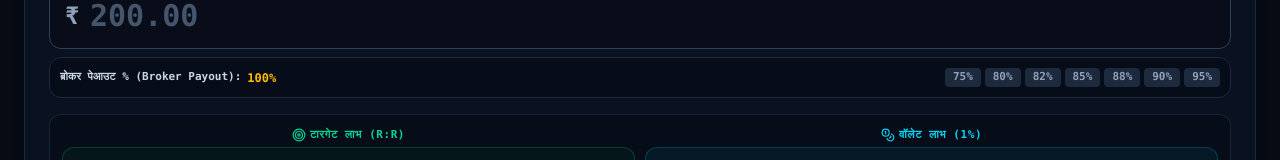
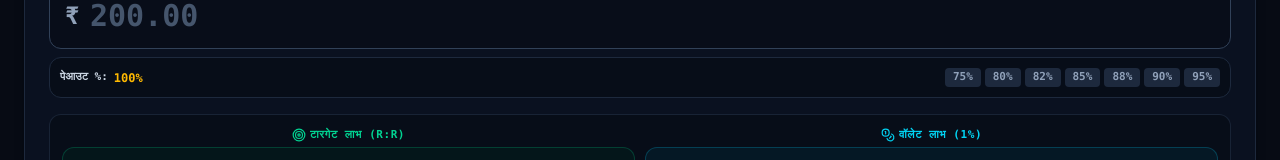
Before and after one commit to mubarak8003/Recovery, a React (Vite) app: page / in a window 1280 px wide. Shown: the part 291-451 px from the top of the page. Built offline with nearby package versions, Linux system fonts and the light colour scheme.

Commit message:
refactor: shorten UI labels for payout percentage
Simplify label text in FullDisplayTradingConsole for better UI alignment and readability.

```diff
--- a/src/components/FullDisplayTradingConsole.tsx
+++ b/src/components/FullDisplayTradingConsole.tsx
@@ -470,7 +470,7 @@ export const FullDisplayTradingConsole: React.FC = () => {
         >
           <div className="flex items-center gap-1.5">
             <span className={`text-[11px] font-bold ${isDark ? 'text-slate-300' : 'text-slate-700'}`}>
-              {language === 'hi' ? 'ब्रोकर पेआउट % (Broker Payout):' : 'Broker Payout %:'}
+              {language === 'hi' ? 'पेआउट %:' : 'Payout %:'}
             </span>
             <span className="font-bold text-amber-400 text-xs">
               {Math.round(effectiveRR * 100)}%
@@ -573,7 +573,7 @@ export const FullDisplayTradingConsole: React.FC = () => {
               {currencyFormat(totalRecoveryTarget)}
             </span>
             <span className={`text-[10px] font-medium ${isDark ? 'text-slate-500' : 'text-slate-400'}`}>
-              ({language === 'hi' ? `ब्रोकर पेआउट: ${currencyFormat(totalWinPayout)}` : `Broker Payout: ${currencyFormat(totalWinPayout)}`})
+              ({language === 'hi' ? `पेआउट: ${currencyFormat(totalWinPayout)}` : `Payout: ${currencyFormat(totalWinPayout)}`})
             </span>
           </div>
         )}
```
